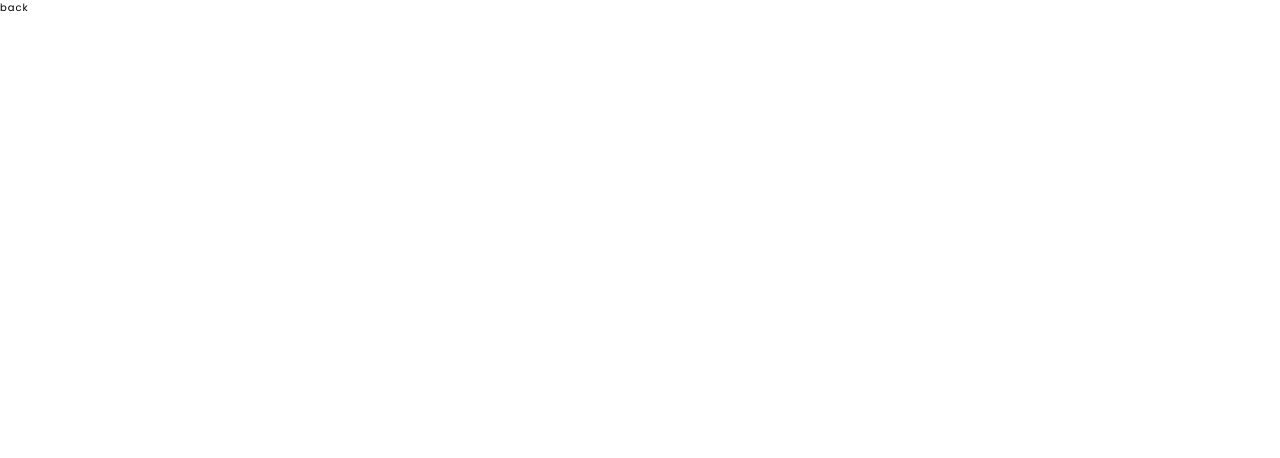
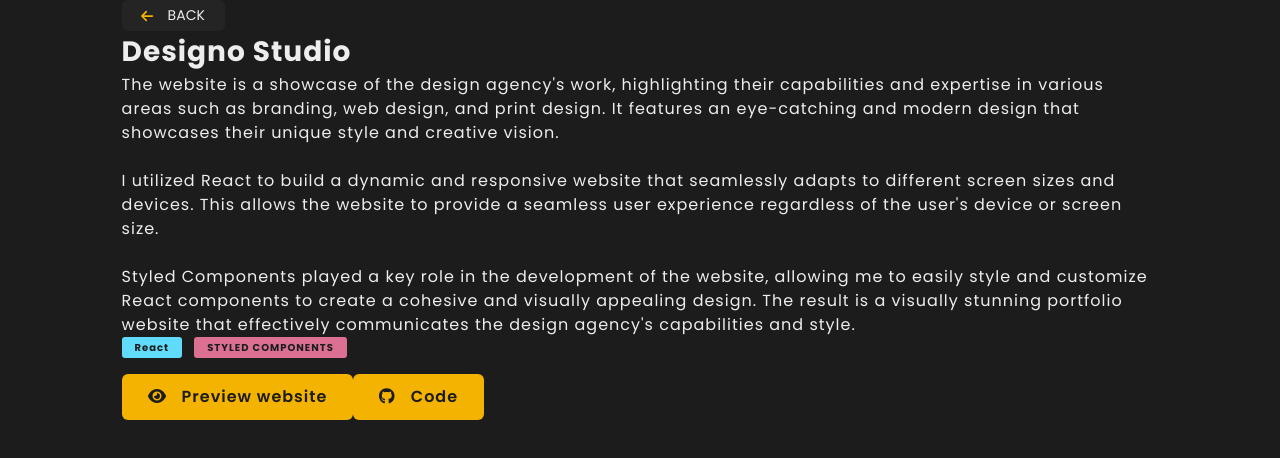
Before and after one commit to milderz/frontend-portfolio.old, a React (Create React App) app: page /designo-studio in a window 1280 px wide. Shown: the top 458 px of the page. Built offline with nearby package versions, Linux system fonts and the light colour scheme.

Commit message:
Updating detail page project section

```diff
--- a/src/Components/ProjectDetail.js
+++ b/src/Components/ProjectDetail.js
@@ -1,7 +1,47 @@
-import React from "react";
+import React, { useEffect, useState } from "react";
+import projectsData from "../projectsData.json";
+import { useParams, useNavigate } from "react-router-dom";
+import { StyledProjectDetail } from "./Styles/ProjectDetail.styled";
+import { FontAwesomeIcon } from "@fortawesome/react-fontawesome";
+import { faGithub } from "@fortawesome/free-brands-svg-icons";
+import { faArrowLeft, faEye } from "@fortawesome/free-solid-svg-icons";
+import Tag from "./Tag";
+import MainButton from "./MainButton";
 
 const ProjectDetail = () => {
-  return <div>back</div>;
+  const [projects, setProjects] = useState([]);
+  let { name } = useParams();
+  let navigate = useNavigate();
+
+  useEffect(() => {
+    setProjects(projectsData.filter((project) => project.slug === name));
+  }, [name]);
+
+  return (
+    <>
+      {projects.map((project) => (
+        <StyledProjectDetail>
+          <div className="content">
+            <div className="text content">
+              <button className="previous-button" onClick={() => navigate(-1)}>
+                <FontAwesomeIcon icon={faArrowLeft} />
+                BACK
+              </button>
+              <h3>{project.projectName}</h3>
+              <p>{project.longDescription}</p>
+              <div className="tags">
+                {project.labels.map((label) => (
+                  <Tag tagName={label.text} tagColor={label.color} />
+                ))}
+              </div>
+              <MainButton btnText="Preview website" icon={faEye} />
+              <MainButton btnText="Code " icon={faGithub} />
+            </div>
+          </div>
+        </StyledProjectDetail>
+      ))}
+    </>
+  );
 };
 
 export default ProjectDetail;
--- a/src/Components/Styles/MainButton.styled.js
+++ b/src/Components/Styles/MainButton.styled.js
@@ -1,6 +1,7 @@
 import styled from "styled-components";
 
-export const StyledMainButton = styled.button`
+export const StyledMainButton = styled.a`
+  display: inline-block;
   margin: 1.6rem 0;
   cursor: pointer;
   background-color: var(--yellow);
--- /dev/null
+++ b/src/Components/Styles/ProjectDetail.styled.js
@@ -0,0 +1,59 @@
+import styled from "styled-components";
+
+export const StyledProjectDetail = styled.section`
+  background-color: var(--main-black);
+  height: 100vh;
+
+  .content {
+    width: 77%;
+    margin: auto;
+    height: 100%;
+    @media screen and (max-width: 1280px) {
+      width: 90%;
+    }
+  }
+
+  .previous-button {
+    height: 3.1rem;
+    width: 10.3rem;
+    display: flex;
+    justify-content: center;
+    align-items: center;
+    font-size: 1.4rem;
+    gap: 1.4rem;
+    border: none;
+    border-radius: 0.6rem;
+    background-color: var(--secondary-black);
+    color: var(--main-white);
+    cursor: pointer;
+    transition: all 0.2s ease;
+
+    svg {
+      color: var(--yellow);
+    }
+
+    :hover {
+      background-color: var(--yellow);
+      color: var(--main-black);
+
+      svg {
+        color: var(--main-black);
+      }
+    }
+  }
+
+  h3 {
+    font-size: 2.8rem;
+    color: var(--main-white);
+  }
+
+  p {
+    color: var(--main-white);
+    font-size: 1.6rem;
+    white-space: pre-line;
+  }
+
+  .tags {
+    display: flex;
+  }
+`;
--- a/src/Components/Styles/Tag.styled.js
+++ b/src/Components/Styles/Tag.styled.js
@@ -17,5 +17,6 @@ export const StyledTag = styled.div`
     font-size: 1rem !important;
     font-weight: 800;
     padding: 0 1rem;
+    color: var(--main-black);
   }
 `;
--- a/src/projectsData.json
+++ b/src/projectsData.json
@@ -3,7 +3,7 @@
   "id": 1,
   "projectName": "PhotoSnap",
   "shortDescription": "A marketing site for a photo-sharing app, created using React JS and Styled Components.",
-  "longDescription": "A marketing site for a photo-sharing app, created using React JS and Styled Components.",
+  "longDescription": "For our design agency's portfolio website, we wanted to create a visually stunning and highly functional platform to showcase our work. To achieve this, we turned to React and Styled Components. \n\n Using React, we were able to build a dynamic and responsive user interface that presents our portfolio in a clean and intuitive way. We utilized React's modular design to create reusable components, making it easy to maintain and update the site as needed. \n\n Styled Components allowed us to easily apply custom styles to our React components, giving us complete control over the look and feel of the site. By using this library, we were able to create a cohesive and consistent design that truly reflects our agency's branding. \n\n Overall, the combination of React and Styled Components allowed us to build a top-quality portfolio website that effectively showcases our design work and capabilities.",
   "mainImage": "/photo-snap.webp",
   "slug": "photosnap",
   "labels": [
@@ -26,9 +26,32 @@
   "id": 2,
   "projectName": "Notes App",
   "shortDescription": "A note taking web app developed with React, Firebase and StyledComponents",
-  "longDescription": "A note taking web app developed with React, Firebase and StyledComponents",
+  "longDescription": "The note taking app is a simple, yet powerful tool for organizing and storing your notes in one place. With a clean and intuitive interface, it's easy to create, edit, and delete notes as needed.\n\nOne of the key features of the app is its integration with Firebase, a powerful backend service that enables real-time data synchronization and authentication. This means that your notes are always up-to-date, no matter where you access them from.\n\nI also utilized StyledComponents to create a visually appealing and modern design for the app. With its ability to easily style and customize React components, StyledComponents allowed me to create a cohesive and visually appealing user experience.",
   "mainImage": "/notes.png",
   "slug": "notes-app",
+  "labels": [
+   {
+    "color": "#61dbfb",
+    "text": "React",
+    "icon": "faReact"
+   },
+   {
+    "color": "#ffcc01",
+    "text": "Firebase",
+    "icon": "faReact"
+   }
+  ],
+  "webLink":"https://thenotesappproject.netlify.app/",
+  "githubLink": "https://github.com/milderz/notes-crud-app"
+
+ },
+ {
+  "id": 3,
+  "projectName": "Designo Studio",
+  "shortDescription": "A portfolio website for a design agency, developed using React and Styled Components",
+  "longDescription": "The website is a showcase of the design agency's work, highlighting their capabilities and expertise in various areas such as branding, web design, and print design. It features an eye-catching and modern design that showcases their unique style and creative vision.\n\nI utilized React to build a dynamic and responsive website that seamlessly adapts to different screen sizes and devices. This allows the website to provide a seamless user experience regardless of the user's device or screen size.\n\nStyled Components played a key role in the development of the website, allowing me to easily style and customize React components to create a cohesive and visually appealing design. The result is a visually stunning portfolio website that effectively communicates the design agency's capabilities and style.",
+  "mainImage": "/designo.jpg",
+  "slug": "designo-studio",
   "labels": [
    {
     "color": "#61dbfb",
@@ -44,29 +67,6 @@
   "webLink":"https://thenotesappproject.netlify.app/",
   "githubLink": "https://github.com/milderz/notes-crud-app"
 
- },
- {
-  "id": 3,
-  "projectName": "Designo Studio",
-  "shortDescription": "A portfolio website for a design agency, developed using React and Styled Components",
-  "longDescription": "A portfolio website for a design agency, developed using React and Styled Components",
-  "mainImage": "/designo.jpg",
-  "slug": "designo-studio",
-  "labels": [
-   {
-    "color": "#61dbfb",
-    "text": "React",
-    "icon": "faReact"
-   },
-   {
-    "color": "#ffcc01",
-    "text": "Firebase",
-    "icon": "faReact"
-   }
-  ],
-  "webLink":"https://thenotesappproject.netlify.app/",
-  "githubLink": "https://github.com/milderz/notes-crud-app"
-
  }
 
 ]
```
